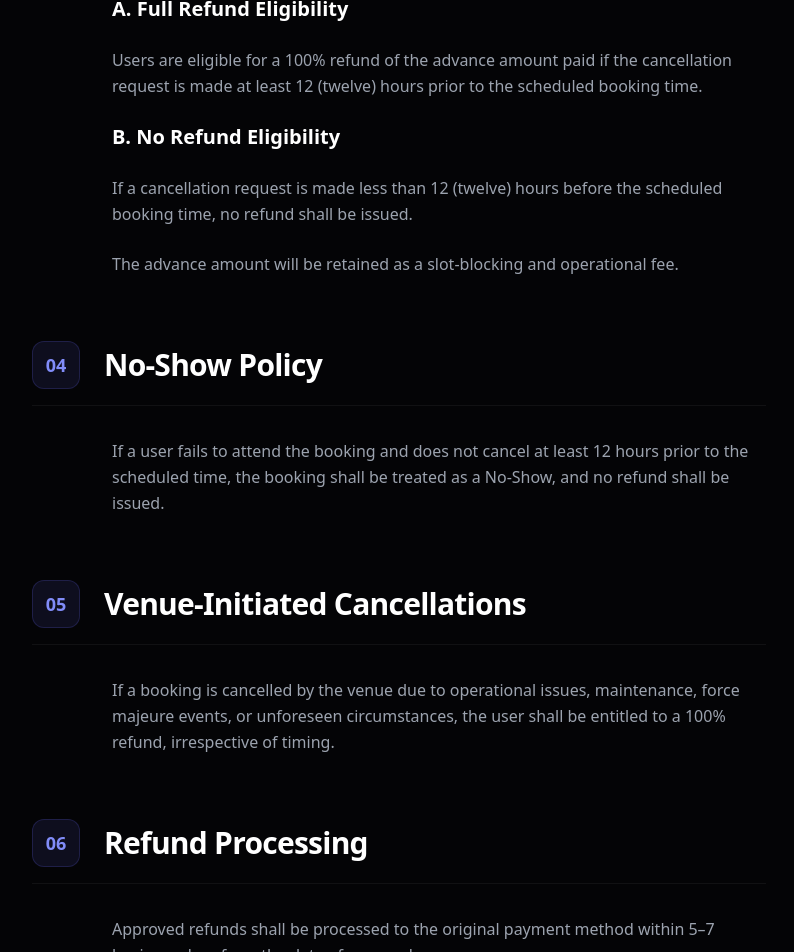
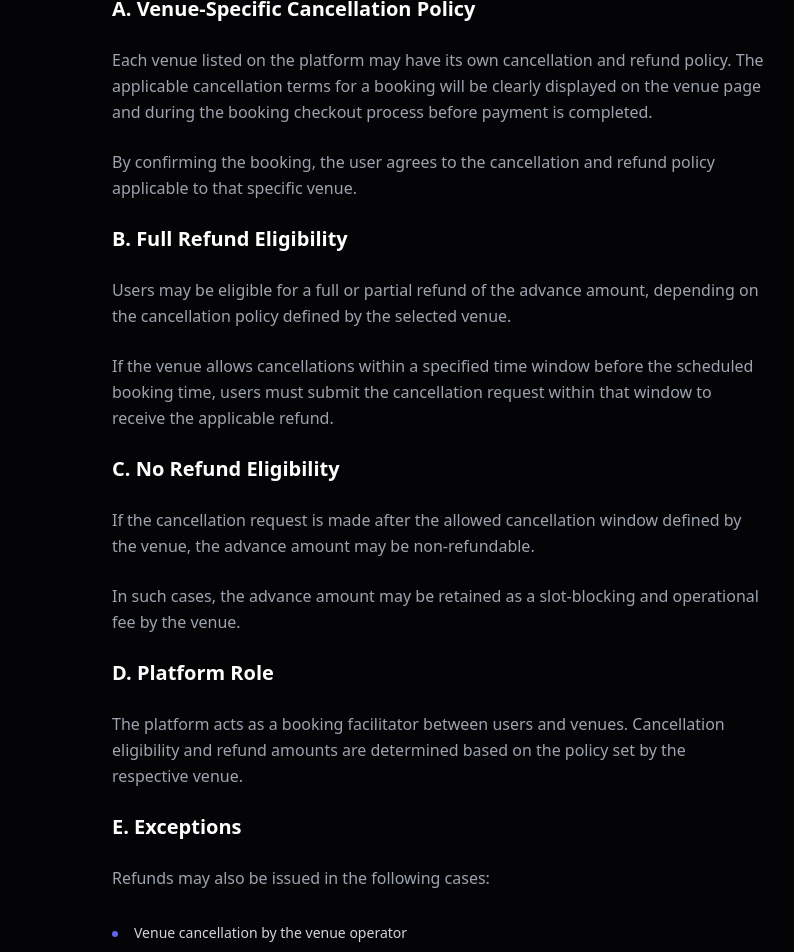
Before and after one commit to Dhruv-Maheshwari16/Turf, a React (Vite) app: page /refund-policy in a window 1280 px wide. Shown: the part 1120-2072 px from the top of the page, without its empty margins (241-1035 px from the left). Built offline with nearby package versions, Linux system fonts and the light colour scheme.

Commit message:
refactor:Refund-Policy-1

```diff
--- a/src/pages/RefundPolicy.jsx
+++ b/src/pages/RefundPolicy.jsx
@@ -82,22 +82,56 @@ const RefundPolicy = () => {
                             </LegalSection>
 
                             <LegalSection number="03" title="User-Initiated Cancellations">
-                                <h3 className="text-xl font-bold text-white mb-4">A. Full Refund Eligibility</h3>
+                                <h3 className="text-xl font-bold text-white mb-4">A. Venue-Specific Cancellation Policy</h3>
                                 <p>
-                                    Users are eligible for a 100% refund of the advance amount paid if the cancellation request is made at least 12 (twelve) hours prior to the scheduled booking time.
-                                </p>
-                                <h3 className="text-xl font-bold text-white mb-4 mt-8">B. No Refund Eligibility</h3>
-                                <p>
-                                    If a cancellation request is made less than 12 (twelve) hours before the scheduled booking time, no refund shall be issued.
+                                    Each venue listed on the platform may have its own cancellation and refund policy. The applicable cancellation terms for a booking will be clearly displayed on the venue page and during the booking checkout process before payment is completed.
                                 </p>
                                 <p>
-                                    The advance amount will be retained as a slot-blocking and operational fee.
+                                    By confirming the booking, the user agrees to the cancellation and refund policy applicable to that specific venue.
+                                </p>
+
+                                <h3 className="text-xl font-bold text-white mb-4 mt-8">B. Full Refund Eligibility</h3>
+                                <p>
+                                    Users may be eligible for a full or partial refund of the advance amount, depending on the cancellation policy defined by the selected venue.
+                                </p>
+                                <p>
+                                    If the venue allows cancellations within a specified time window before the scheduled booking time, users must submit the cancellation request within that window to receive the applicable refund.
+                                </p>
+
+                                <h3 className="text-xl font-bold text-white mb-4 mt-8">C. No Refund Eligibility</h3>
+                                <p>
+                                    If the cancellation request is made after the allowed cancellation window defined by the venue, the advance amount may be non-refundable.
+                                </p>
+                                <p>
+                                    In such cases, the advance amount may be retained as a slot-blocking and operational fee by the venue.
+                                </p>
+
+
+                                <h3 className="text-xl font-bold text-white mb-4 mt-8">D. Platform Role</h3>
+                                <p>
+                                    The platform acts as a booking facilitator between users and venues. Cancellation eligibility and refund amounts are determined based on the policy set by the respective venue.
+                                </p>
+
+                                <h3 className="text-xl font-bold text-white mb-4 mt-8">E. Exceptions</h3>
+                                <p>
+                                    Refunds may also be issued in the following cases:
+                                </p>
+                                <BulletList items={[
+                                    "Venue cancellation by the venue operator",
+                                    "Technical errors during payment or booking",
+                                    "Duplicate transactions"
+                                ]} />
+                                <p>
+                                    Such refunds will be reviewed and processed accordingly.
                                 </p>
                             </LegalSection>
 
                             <LegalSection number="04" title="No-Show Policy">
                                 <p>
-                                    If a user fails to attend the booking and does not cancel at least 12 hours prior to the scheduled time, the booking shall be treated as a No-Show, and no refund shall be issued.
+                                    If a user fails to attend a confirmed booking and does not cancel within the cancellation window defined by the venue, the booking may be treated as a No-Show.
+                                </p>
+                                <p>
+                                    In such cases, no refund will be issued unless otherwise specified by the venue's policy.
                                 </p>
                             </LegalSection>
 
```
